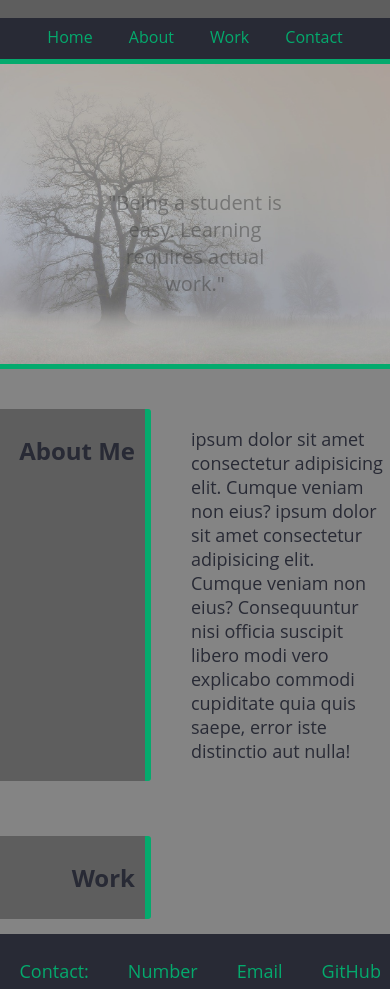
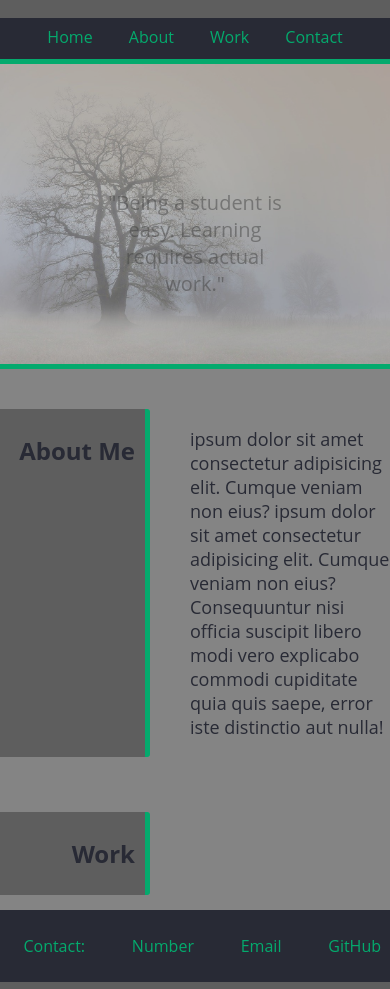
Before and after one commit to OfficialBeez/Portfolio, a plain HTML site: page index.html in a window 390 px wide. Shown: the part 111-1100 px from the top of the page. Drawn offline with Linux system fonts and the light colour scheme.

Commit message:
few things

```diff
--- a/Assets/css/styles.css
+++ b/Assets/css/styles.css
@@ -108,8 +108,8 @@ h2 {
 }
 
 /* Projects */
-#project {
-    margin: 0;
+#copyright-timer {
+    background-image: url("../images/copyright-timer-preview.png");
 }
 
 /* Footer */
@@ -125,9 +125,9 @@ footer {
 }
 
 footer p {
-    display: flex;
+    display: inline-block;
     flex: 1;
-    margin: 25px 5vw;
+    margin: 25px 6vw;
     list-style: none;
     text-decoration-line: none;
 }
@@ -162,7 +162,7 @@ footer a:hover {
     }
     .title {
         width: 150px;
-        border-right: 12px solid var(--border-outline);
+        border-right: 8px solid var(--border-outline);
         border-top-right-radius: 6px;
         border-bottom-right-radius: 6px ;
     }
@@ -193,11 +193,11 @@ footer a:hover {
     }
     .title {
         width: 125px;
-        border-right: 6px solid var(--border-outline);
+        border-right: 5px solid var(--border-outline);
         border-top-right-radius: 3px;
         border-bottom-right-radius: 3px ;
     }
     footer {
-        font-size: 18px;
+        font-size: 16px;
     }
   }
--- a/index.html
+++ b/index.html
@@ -46,5 +46,5 @@
         <p><a href="https://www.github.com/OfficialBeez">GitHub</p></a>
     </footer>
     </div>
-<script src="assets/js/script.js"></script>
+<script src="Assets/js/script.js"></script>
 </html>
```
Also changed, not shown: Assets/images/720px-Rubik's_cube.svg.png (added).
